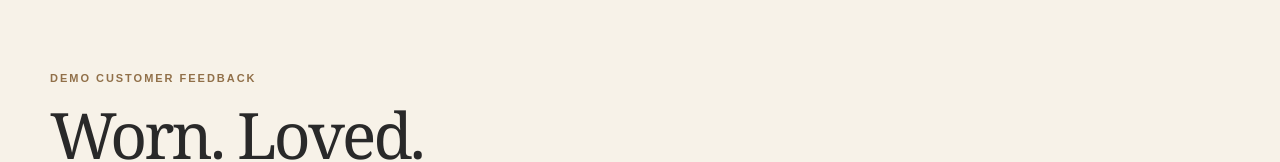
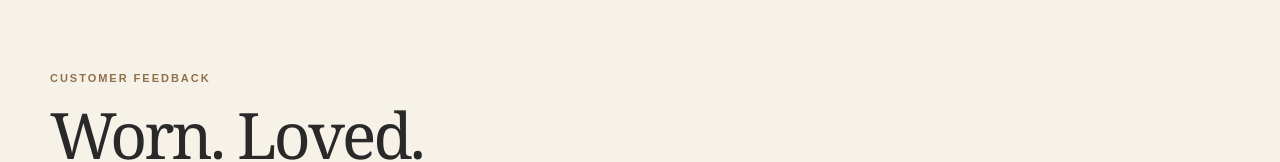
Before and after one commit to dikpalkc735/Hexa-Crochet-product-landing-page, a Next.js app: page / in a window 1280 px wide. Shown: the part 6474-6636 px from the top of the page. Built offline with nearby package versions, Linux system fonts and the light colour scheme; no server answers.

Commit message:
Update Site source

```diff
--- a/components/testimonials-section.tsx
+++ b/components/testimonials-section.tsx
@@ -42,7 +42,7 @@
       <div className="shell">
         <div className="testimonials-heading">
           <div>
-            <p className="eyebrow">Demo customer feedback</p>
+            <p className="eyebrow">Customer feedback</p>
             <h2 id="testimonials-heading">Worn. Loved. Remembered.</h2>
           </div>
           <p>See why customers love the comfort, craftsmanship and distinctive look of HEXA.</p>
```
